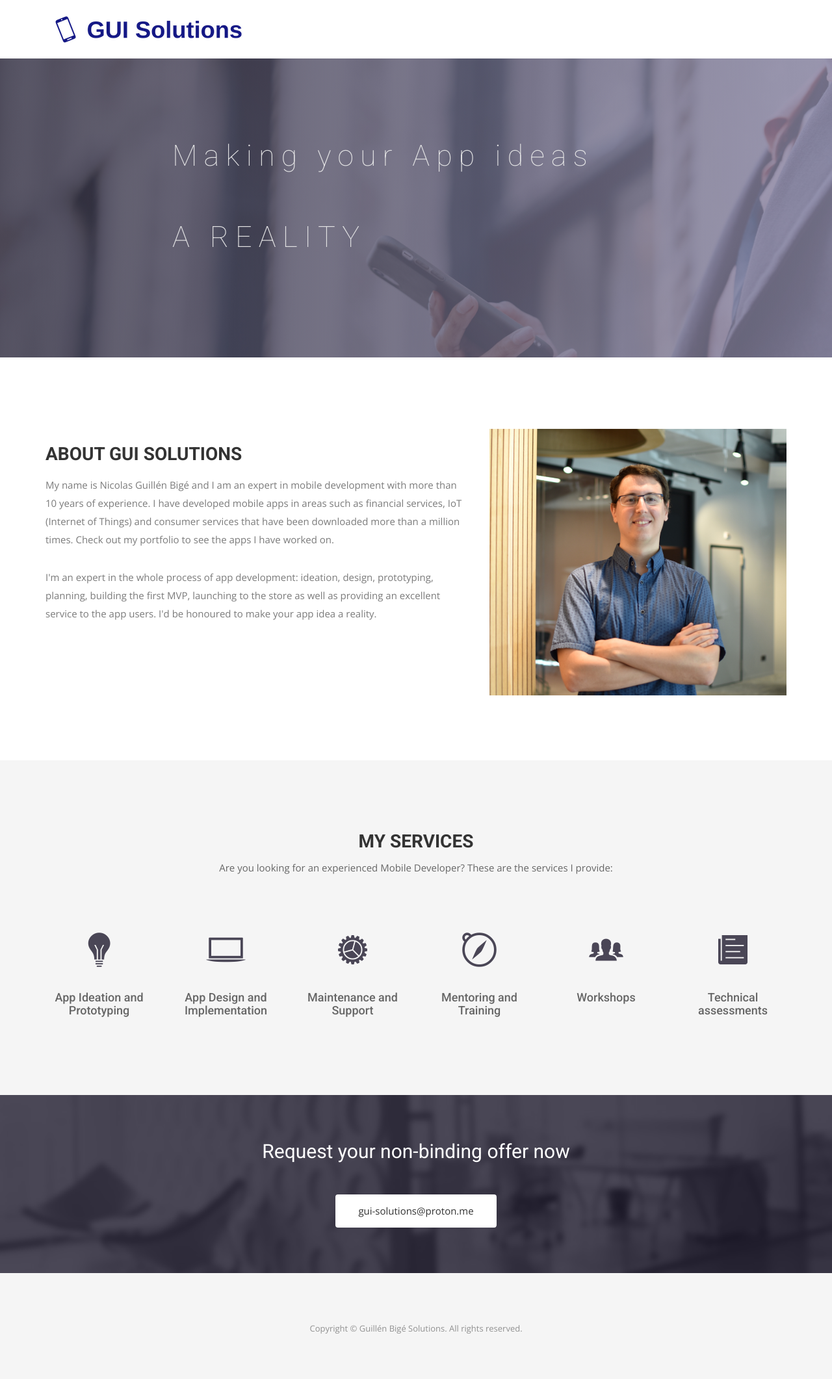
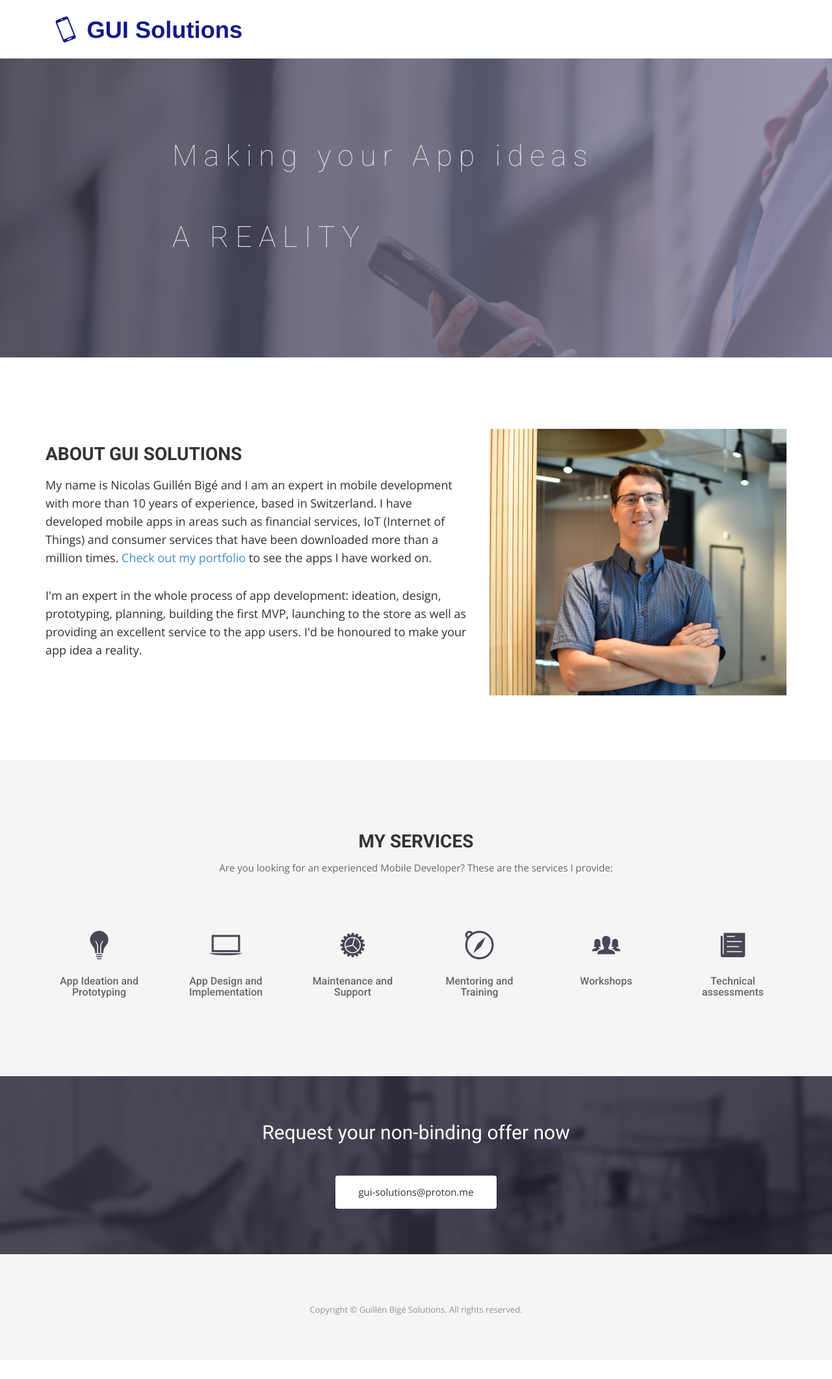
Before and after one commit to nicolasguillen/gui-solutions.ch, a Jekyll site: the page built from index.html, in a window 1280 px wide. Shown: the whole page at 65% size. Built offline with Jekyll 4.4.1, drawn with Linux system fonts in a browser that asks for light colours; nearby versions of some CDN libraries; some web fonts are replaced; after the commit the page ends 2093 px from its top, so only the background shows below that.

Commit message:
Apply Melanie's feedback

```diff
--- a/_config.yml
+++ b/_config.yml
@@ -12,9 +12,7 @@ keep_files:
   - ".gitignore"
 
 # Site settings
-title: GUI Solutions
-subtitle: "A free HTML5 agency template"
-url: "http://gui-solutions.ch" # the base hostname & protocol for your site
+url: "https://gui-solutions.ch" # the base hostname & protocol for your site
 # baseurl: "/the/subpath/of/your/site" # Set this value to "" if you want your site to be root
 baseurl: ""
 cover: "/assets/cover.png"
--- a/_includes/head.html
+++ b/_includes/head.html
@@ -1,7 +1,8 @@
 <meta charset="utf-8">
 <meta http-equiv="X-UA-Compatible" content="IE=edge">
-<title>{% if page.title %}{{ page.title }}{% else %}{{ site.title }}{% endif %}</title>
-<meta name="description" content="">
+<title>GUI Solutions | Making your App ideas a reality</title>
+<meta name="description" content="GUI Solutions offers Mobile Development in Android and iOS in Switzerland. Your expert with over 10 years of experience in the FinTech, IoT and consumer services industries. Get in contact for an offer today.">
+<meta name="keywords" content="Android development, iOS Development, App Ideation and Prototyping, App Design and Implementation, Support, Mentoring, Workshops, Expert, Technical assessmentment" />
 <meta name="viewport" content="width=device-width, initial-scale=1">
 <!-- Place favicon.ico and apple-touch-icon.png in the root directory -->
 
--- a/css/airspace.css
+++ b/css/airspace.css
@@ -144,7 +144,8 @@ font header .navbar-default .navbar-nav li a:hover {
   margin: 0;
 }
 #intro .block p {
-  color: #7B7B7B;
+  color: #2f2f2f;
+  font-size: 18px;
   padding-top: 20px;
 }
 #intro .block img {
@@ -179,11 +180,12 @@ font header .navbar-default .navbar-nav li a:hover {
   padding-bottom: 30px;
 }
 #service .service-item i {
-  font-size: 60px;
+  font-size: 50px;
   color: #4A4656;
 }
 #service .service-item h4 {
-  padding-top: 20px;
+  padding-top: 10px;
+  font-size: 16px;
   margin: 0;
   color: #666;
 }
--- a/index.html
+++ b/index.html
@@ -27,8 +27,8 @@ permalink: /
             <h2>About GUI Solutions</h2>
           </div>
           <p>My name is Nicolas Guillén Bigé and I am an expert in mobile development with more than 10 years of
-            experience. I have developed mobile apps in areas such as financial services, IoT (Internet of Things) and
-            consumer services that have been downloaded more than a million times. Check out my portfolio to see the
+            experience, based in Switzerland. I have developed mobile apps in areas such as financial services, IoT (Internet of Things) and
+            consumer services that have been downloaded more than a million times. <a href="https://www.linkedin.com/in/nicolasguillen10/">Check out my portfolio</a> to see the
             apps I have worked on.</p>
           <p>I'm an expert in the whole process of app development: ideation, design, prototyping, planning, building
             the first MVP, launching to the store as well as providing an excellent service to the app users. I'd be
```
